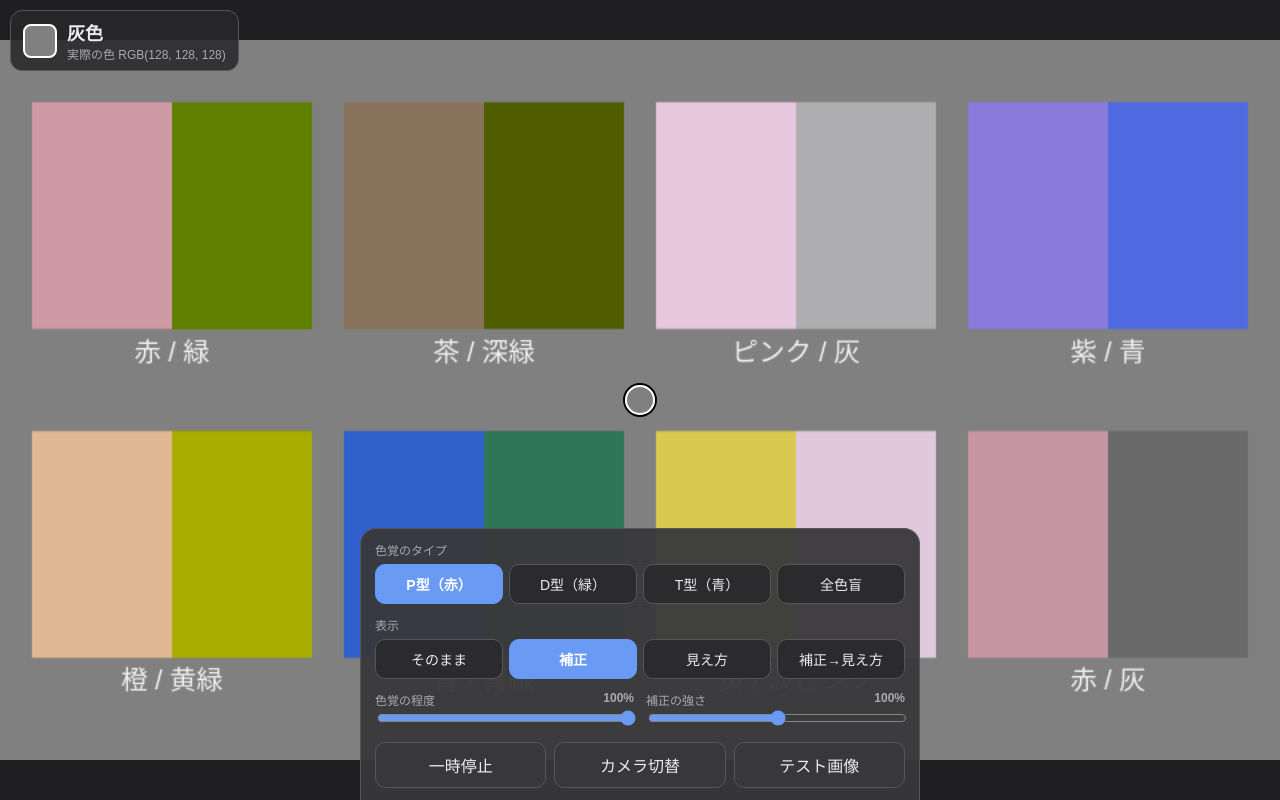
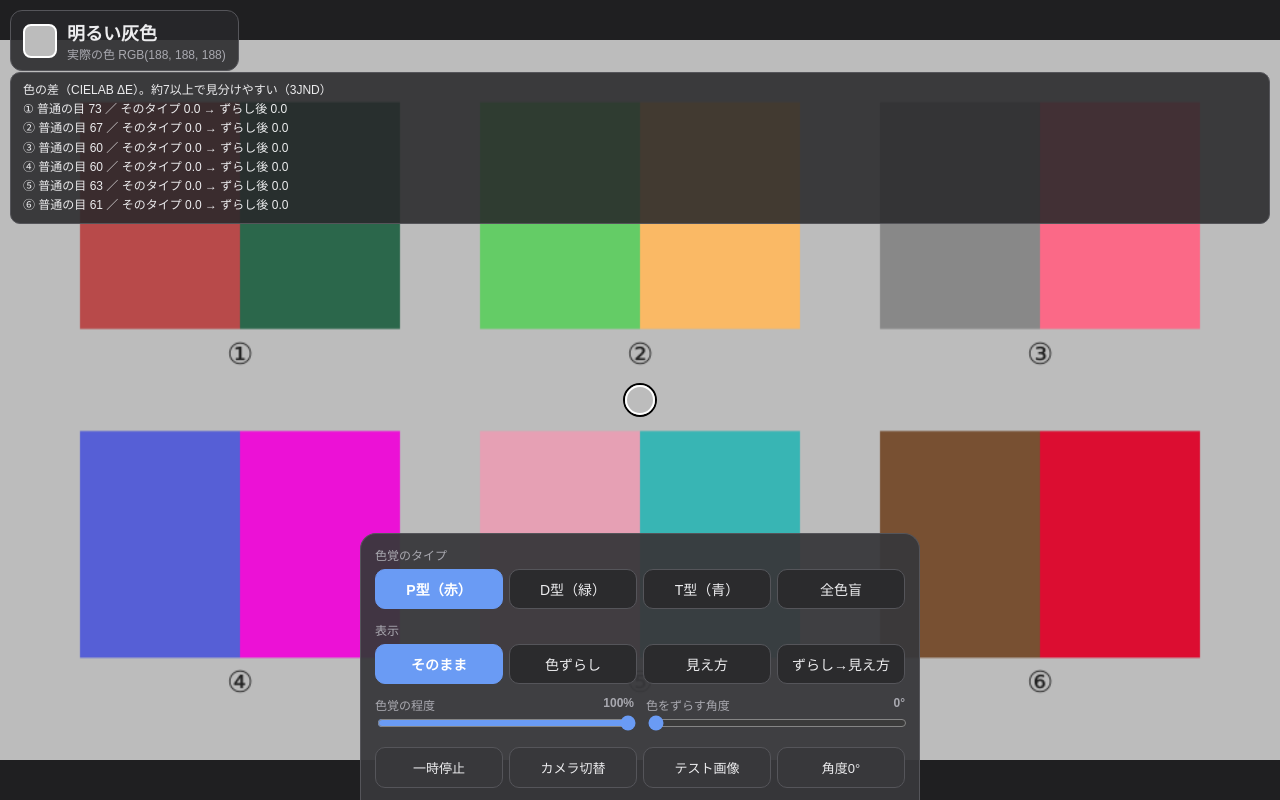
Before and after one commit to orihira/Colorblindness, a plain HTML site: page index.html in a window 1280 px wide. Both pictures are taken after a click on the button "テスト画像で試す". Drawn offline with Linux system fonts and the light colour scheme.

Commit message:
Add files via upload

```diff
--- a/index.html
+++ b/index.html
@@ -11,7 +11,7 @@
   html,body{height:100%;margin:0;background:var(--bg);color:var(--text);
     font-family:"Hiragino Sans","Yu Gothic UI","Noto Sans JP",sans-serif;-webkit-tap-highlight-color:transparent}
   body{height:100dvh;overflow:hidden}
-  #stage{position:absolute;inset:0;background:#1f1f21;touch-action:manipulation;overflow:hidden}
+  #stage{position:absolute;inset:0;background:#1f1f21;touch-action:none;overflow:hidden}
   canvas#view{position:absolute;inset:0;width:100%;height:100%;object-fit:contain;display:block}
   #start{position:absolute;inset:0;display:flex;flex-direction:column;align-items:center;justify-content:center;gap:14px;padding:24px;text-align:center}
   #start p{margin:0;color:var(--sub);font-size:14px;line-height:1.7;max-width:30em}
@@ -23,7 +23,7 @@
   #cname{font-size:18px;font-weight:700}
   #chex{font-size:12px;color:var(--sub)}
   #mark{position:absolute;width:30px;height:30px;margin:-15px 0 0 -15px;border:2px solid #fff;border-radius:50%;box-shadow:0 0 0 2px #000;pointer-events:none;display:none}
-  #note{position:absolute;left:10px;right:10px;top:calc(72px + env(safe-area-inset-top));background:rgba(40,40,43,.88);border:1px solid var(--line);border-radius:10px;padding:8px 12px;font-size:13px;color:var(--sub);display:none}
+  #note{position:absolute;left:10px;right:10px;top:calc(72px + env(safe-area-inset-top));background:rgba(40,40,43,.88);border:1px solid var(--line);border-radius:10px;padding:8px 12px;font-size:12px;line-height:1.6;white-space:pre-line;color:var(--text);display:none}
   #panel{position:absolute;left:0;right:0;bottom:0;max-width:560px;margin:0 auto;background:rgba(56,56,59,.95);border:1px solid var(--line);border-bottom:0;border-radius:16px 16px 0 0;padding:12px 14px calc(12px + env(safe-area-inset-bottom));display:grid;gap:12px;transition:transform .2s,opacity .2s}
   body:not(.ui) #panel{transform:translateY(100%);opacity:0;pointer-events:none}
   body:not(.ui) #readout,body:not(.ui) #mark,body:not(.ui) #note{visibility:hidden}
@@ -36,7 +36,7 @@
   .sliders{display:grid;grid-template-columns:1fr 1fr;gap:12px}
   .sliders label{display:flex;justify-content:space-between;font-size:12px;color:var(--sub)}
   input[type=range]{width:100%;accent-color:var(--accent)}
-  .btns{display:flex;gap:8px}.btns button{flex:1}
+  .btns{display:flex;gap:6px}.btns button{flex:1;font-size:13px;padding:10px 4px}
 </style>
 </head>
 <body>
@@ -48,7 +48,7 @@
   <div id="start">
     <button class="primary" id="startBtn">カメラを開始</button>
     <button id="chartBtn0">テスト画像で試す</button>
-    <p>色覚のタイプを選ぶと、色の違いが見分けやすくなる「補正」や、そのタイプの「見え方」をカメラ映像で確認できます。画面をタップすると、その場所の色の名前が出ます。映像は端末の外に送られません。操作パネルは、画面をタップすると出てきます。</p>
+    <p>色覚のタイプを選ぶと、色の違いが見分けやすくなる「補正」や、そのタイプの「見え方」をカメラ映像で確認できます。画面をタップすると色の名前と操作パネルが出ます。画面を左右になぞると、色が少しずつずれて、見分けにくい色の差が出てきます。映像は端末の外に送られません。<br>方式：色相回転（Zhu ら, UIST 2024）／見え方の近似（Machado ら, 2009）</p>
   </div>
 
 <div id="panel">
@@ -61,27 +61,26 @@
     </div></div>
   <div class="row"><span>表示</span>
     <div class="seg">
-      <input type="radio" name="mode" id="m0" value="0"><label for="m0">そのまま</label>
-      <input type="radio" name="mode" id="m2" value="2" checked><label for="m2">補正</label>
+      <input type="radio" name="mode" id="m0" value="0" checked><label for="m0">そのまま</label>
+      <input type="radio" name="mode" id="m2" value="2"><label for="m2">色ずらし</label>
       <input type="radio" name="mode" id="m1" value="1"><label for="m1">見え方</label>
-      <input type="radio" name="mode" id="m3" value="3"><label for="m3">補正→見え方</label>
+      <input type="radio" name="mode" id="m3" value="3"><label for="m3">ずらし→見え方</label>
     </div></div>
   <div class="sliders">
     <div><label for="sev"><span>色覚の程度</span><b id="sevV">100%</b></label><input type="range" id="sev" min="0" max="100" value="100"></div>
-    <div><label for="str"><span>補正の強さ</span><b id="strV">100%</b></label><input type="range" id="str" min="0" max="200" value="100"></div>
+    <div><label for="ang"><span>色をずらす角度</span><b id="angV">0°</b></label><input type="range" id="ang" min="0" max="360" value="0"></div>
   </div>
-  <div class="btns"><button id="freeze">一時停止</button><button id="flip">カメラ切替</button><button id="chart">テスト画像</button></div>
+  <div class="btns"><button id="freeze">一時停止</button><button id="flip">カメラ切替</button><button id="chart">テスト画像</button><button id="resetAng">角度0°</button></div>
 </div>
 </div>
 
 <script>
-const MATS = { // Machado et al. 2009（severity 1.0、線形RGB）
+const MATS = { // Machado et al. 2009（severity 1.0、線形RGBに適用）
   p:[[0.152286,1.052583,-0.204868],[0.114503,0.786281,0.099216],[-0.003882,-0.048116,1.051998]],
   d:[[0.367322,0.860646,-0.227968],[0.280085,0.672501,0.047413],[-0.011820,0.042940,0.968881]],
   t:[[1.255528,-0.076749,-0.178779],[-0.078411,0.930809,0.147602],[0.004733,0.691367,0.303900]],
-  a:[[0.2126,0.7152,0.0722],[0.2126,0.7152,0.0722],[0.2126,0.7152,0.0722]]
+  a:[[0.2126,0.7152,0.0722],[0.2126,0.7152,0.0722],[0.2126,0.7152,0.0722]] // 全色盲：Rec.709輝度
 };
-const KIND = {p:0,d:0,t:1,a:2};
 const $ = id => document.getElementById(id);
 const video = document.createElement('video');
 video.playsInline = true; video.muted = true; video.setAttribute('playsinline','');
@@ -89,20 +88,14 @@ const cv = $('view');
 const gl = cv.getContext('webgl',{antialias:false,preserveDrawingBuffer:false});
 
 const VS = `attribute vec2 p;varying vec2 uv;void main(){uv=p*.5+.5;gl_Position=vec4(p,0.,1.);}`;
-const FS = `precision highp float;varying vec2 uv;uniform sampler2D tex;uniform mat3 M;
-uniform float mode,strength,kind;
+const FS = `precision highp float;varying vec2 uv;uniform sampler2D tex;uniform mat3 M;uniform mat3 R;uniform float mode;
 vec3 toLin(vec3 c){return mix(c/12.92,pow((c+.055)/1.055,vec3(2.4)),step(.04045,c));}
 vec3 toSrgb(vec3 c){c=clamp(c,0.,1.);return mix(c*12.92,1.055*pow(c,vec3(1./2.4))-.055,step(.0031308,c));}
 void main(){
-  vec3 lin=toLin(texture2D(tex,uv).rgb);
-  vec3 sim=M*lin; vec3 o=lin;
-  if(mode>1.5){
-    vec3 e=lin-sim; vec3 add=vec3(0.);
-    if(kind<.5) add=vec3(0.,.7*e.r+e.g,.7*e.r+e.b);
-    else if(kind<1.5) add=vec3(e.r+.7*e.b,e.g+.7*e.b,0.);
-    o=lin+strength*add;
-    if(mode>2.5) o=M*clamp(o,0.,1.);
-  } else if(mode>.5) o=sim;
+  vec3 lin=toLin(texture2D(tex,uv).rgb); vec3 o=lin;
+  if(mode>.5&&mode<1.5) o=M*lin;               // 見え方（Machado）
+  else if(mode>1.5){ o=clamp(R*lin,0.,1.);     // グレー軸まわりの色相回転（Zhu）
+    if(mode>2.5) o=M*o; }                      // ずらした映像の見え方
   gl_FragColor=vec4(toSrgb(o),1.);
 }`;
 function sh(t,s){const x=gl.createShader(t);gl.shaderSource(x,s);gl.compileShader(x);return x}
@@ -118,28 +111,85 @@ const tex=gl.createTexture();gl.bindTexture(gl.TEXTURE_2D,tex);
 gl.pixelStorei(gl.UNPACK_FLIP_Y_WEBGL,true);
 const U = n => gl.getUniformLocation(prog,n);
 
-const st = {chart:false,type:'p',mode:2,sev:1,str:1,frozen:false,facing:'environment',pt:{x:.5,y:.5},ready:false};
+const st = {chart:false,type:'p',mode:0,sev:1,ang:0,frozen:false,facing:'environment',pt:{x:.5,y:.5},ready:false,pairs:[]};
 const frozenCv = document.createElement('canvas'), fctx = frozenCv.getContext('2d',{willReadFrequently:true});
 const sampCv = document.createElement('canvas'); sampCv.width = sampCv.height = 1;
 const sctx = sampCv.getContext('2d',{willReadFrequently:true});
 
-function updateUniforms(){
-  const F = MATS[st.type], m = new Float32Array(9);
-  for(let r=0;r<3;r++)for(let c=0;c<3;c++){
-    const id = r===c?1:0;
-    m[c*3+r] = id + st.sev*(F[r][c]-id); // 列優先
+/* ---------- 色計算（シェーダと同じ式。検証表に使う） ---------- */
+const toLinJ=v=>{v/=255;return v<=.04045?v/12.92:Math.pow((v+.055)/1.055,2.4)};
+const toSrgb8=v=>{v=Math.min(1,Math.max(0,v));return Math.round(255*(v<=.0031308?v*12.92:1.055*Math.pow(v,1/2.4)-.055))};
+const mv=(m,v)=>[0,1,2].map(r=>m[r][0]*v[0]+m[r][1]*v[1]+m[r][2]*v[2]);
+const clamp01=v=>v.map(x=>Math.min(1,Math.max(0,x)));
+function cvdM(){const F=MATS[st.type];return F.map((row,r)=>row.map((x,c)=>{const id=r===c?1:0;return id+st.sev*(x-id)}))}
+function rotM(deg){ // グレー軸(1,1,1)/√3まわりの回転
+  const t=deg*Math.PI/180,c=Math.cos(t),s=Math.sin(t),k=(1-c)/3,u=s/Math.sqrt(3);
+  return [[c+k,k-u,k+u],[k+u,c+k,k-u],[k-u,k+u,c+k]];
+}
+function lab(v){const [r,g,b]=v;
+  const X=.4124564*r+.3575761*g+.1804375*b, Y=.2126729*r+.7151522*g+.0721750*b, Z=.0193339*r+.1191920*g+.9503041*b;
+  const f=t=>t>216/24389?Math.cbrt(t):(24389/27*t+16)/116, fx=f(X/.95047), fy=f(Y), fz=f(Z/1.08883);
+  return [116*fy-16,500*(fx-fy),200*(fy-fz)];}
+const dE=(a,b)=>{const p=lab(a),q=lab(b);return Math.hypot(p[0]-q[0],p[1]-q[1],p[2]-q[2])};
+
+/* ---------- テスト画像：選んだタイプで「本当に混同する色」の組を計算で作る ---------- */
+const BASES=[[184,74,74],[100,204,102],[136,136,136],[86,95,214],[230,160,180],[120,80,50]];
+function nullDir(){ // 二色覚の混同線の方向（線形RGB）＝変換行列の零空間
+  const F=MATS[st.type];
+  if(st.type==='a'){const w=F[0],n=[w[1]-w[2],w[2]-w[0],w[0]-w[1]],m=Math.hypot(...n);return n.map(x=>x/m)} // 灰色軸と輝度ベクトルの両方に直交
+  let best=null,bm=0;
+  [[0,1],[0,2],[1,2]].forEach(([i,j])=>{const a=F[i],b=F[j];
+    const n=[a[1]*b[2]-a[2]*b[1],a[2]*b[0]-a[0]*b[2],a[0]*b[1]-a[1]*b[0]],m=Math.hypot(...n);
+    if(m>bm){bm=m;best=n.map(x=>x/m)}});
+  return best;
+}
+function partner(a){ // aと同じ混同線上で、色域内でいちばん遠い色
+  const n=nullDir();let tp=Infinity,tm=Infinity;
+  for(let k=0;k<3;k++){
+    if(n[k]>1e-6){tp=Math.min(tp,(1-a[k])/n[k]);tm=Math.min(tm,a[k]/n[k]);}
+    else if(n[k]<-1e-6){tp=Math.min(tp,a[k]/-n[k]);tm=Math.min(tm,(1-a[k])/-n[k]);}
   }
-  gl.uniformMatrix3fv(U('M'),false,m);
-  gl.uniform1f(U('mode'),st.mode);
-  gl.uniform1f(U('strength'),st.str);
-  gl.uniform1f(U('kind'),KIND[st.type]);
-  const n=$('note');
-  if(st.type==='a' && st.mode>=2){n.style.display='block';n.textContent='全色盲は色の情報そのものがないため、補正はできません。色の名前表示を使ってください。';}
-  else if(st.mode===1){n.style.display='block';n.textContent='選んだタイプの人の見え方を近似したものです。';}
-  else if(st.mode===3){n.style.display='block';n.textContent='補正した映像を、そのタイプの人が見た場合の近似です。ここで色の違いが見えていれば、補正が効いています。';}
-  else n.style.display='none';
+  const t=tp>=tm?tp:-tm;return a.map((x,k)=>x+.95*t*n[k]);
+}
+function makeChart(){
+  st.pairs=BASES.map(c=>{const a=c.map(toLinJ),b=partner(a);return {a,b,a8:a.map(toSrgb8),b8:b.map(toSrgb8)}});
+  const W=960,H=540,c=frozenCv;c.width=W;c.height=H;const x=fctx;
+  x.fillStyle='rgb(188,188,188)';x.fillRect(0,0,W,H);
+  const cw=240,ch=170,gx=(W-3*cw)/4,gy=(H-2*(ch+30))/3;
+  x.textAlign='center';x.font='22px sans-serif';
+  st.pairs.forEach((p,i)=>{const px=gx+(i%3)*(cw+gx),py=gy+Math.floor(i/3)*(ch+30+gy);
+    x.fillStyle=`rgb(${p.a8})`;x.fillRect(px,py,cw/2,ch);
+    x.fillStyle=`rgb(${p.b8})`;x.fillRect(px+cw/2,py,cw/2,ch);
+    x.fillStyle='#222';x.fillText('①②③④⑤⑥'[i],px+cw/2,py+ch+26);});
+}
+function verifyText(){
+  const M=cvdM(),R=rotM(st.ang);
+  let s='色の差（CIELAB ΔE）。約7以上で見分けやすい（3JND）\n';
+  st.pairs.forEach((p,i)=>{
+    const n=dE(p.a,p.b),s0=dE(mv(M,p.a),mv(M,p.b));
+    const s1=dE(mv(M,clamp01(mv(R,p.a))),mv(M,clamp01(mv(R,p.b))));
+    s+=`${'①②③④⑤⑥'[i]} 普通の目 ${n.toFixed(0)} ／ そのタイプ ${s0.toFixed(1)} → ずらし後 ${s1.toFixed(1)}${s1>=6.9?' ✓':''}\n`;
+  });
+  return s;
 }
 
+/* ---------- 表示更新 ---------- */
+function refreshNote(){
+  const n=$('note');let t='';
+  if(st.type==='a'&&st.mode>=2) t+='全色盲は色の情報そのものがないため、色ずらしでは区別できません。色名表示を使ってください。\n';
+  else if(st.mode===1) t+='選んだタイプの見え方の近似です。\n';
+  else if(st.mode===2) t+='画面を左右になぞると色がずれます（0°で元の色）。\n';
+  else if(st.mode===3) t+='ずらした映像を、そのタイプの人が見た場合の近似です。\n';
+  if(st.chart) t+=verifyText();
+  n.style.display=t?'block':'none';n.textContent=t.trim();
+}
+function updateUniforms(){
+  const to=m=>{const o=new Float32Array(9);for(let r=0;r<3;r++)for(let c=0;c<3;c++)o[c*3+r]=m[r][c];return o};
+  gl.uniformMatrix3fv(U('M'),false,to(cvdM()));
+  gl.uniformMatrix3fv(U('R'),false,to(rotM(st.ang)));
+  gl.uniform1f(U('mode'),st.mode);
+  refreshNote();
+}
 function frame(){
   requestAnimationFrame(frame);
   if(!st.ready) return;
@@ -149,7 +199,6 @@ function frame(){
   }
   gl.drawArrays(gl.TRIANGLE_STRIP,0,4);
 }
-
 function contentRect(){
   const r=cv.getBoundingClientRect(), vw=cv.width, vh=cv.height;
   const s=Math.min(r.width/vw,r.height/vh), w=vw*s, h=vh*s;
@@ -160,14 +209,6 @@ function placeMark(){
   m.style.display=st.ready?'block':'none';
   m.style.left=(c.x+st.pt.x*c.w)+'px'; m.style.top=(c.y+st.pt.y*c.h)+'px';
 }
-$('stage').addEventListener('pointerdown',e=>{
-  if(!st.ready||e.target.closest('button,#panel')) return;
-  const r=cv.getBoundingClientRect(), c=contentRect();
-  const x=(e.clientX-r.left-c.x)/c.w, y=(e.clientY-r.top-c.y)/c.h;
-  if(x<0||x>1||y<0||y>1) return;
-  st.pt={x,y}; placeMark(); sample(); showUI();
-});
-addEventListener('resize',placeMark);
 let uiTimer;
 function showUI(){
   document.body.classList.add('ui');
@@ -176,7 +217,35 @@ function showUI(){
 }
 $('panel').addEventListener('pointerdown',showUI);
 $('panel').addEventListener('input',showUI);
+addEventListener('resize',placeMark);
 
+function setMode(m){st.mode=m;$('m'+m).checked=true;}
+function setAng(a){st.ang=a;$('ang').value=Math.round(a);$('angV').textContent=Math.round(a)+'°';updateUniforms();}
+
+/* タップ＝色を調べる＋パネル表示 / 左右になぞる＝色相を回す */
+const stage=$('stage');let drag=null;
+stage.addEventListener('pointerdown',e=>{
+  if(!st.ready||e.target.closest('button,#panel')) return;
+  drag={x:e.clientX,a0:st.ang,moved:false};
+  try{stage.setPointerCapture(e.pointerId)}catch(_){}
+});
+stage.addEventListener('pointermove',e=>{
+  if(!drag) return;
+  const dx=e.clientX-drag.x;
+  if(!drag.moved&&Math.abs(dx)>8) drag.moved=true;
+  if(drag.moved){ if(st.mode<2) setMode(2); setAng(((drag.a0+dx*.4)%360+360)%360); showUI(); }
+});
+stage.addEventListener('pointerup',e=>{
+  if(!drag) return; const d=drag; drag=null;
+  if(d.moved) return;
+  const r=cv.getBoundingClientRect(), c=contentRect();
+  const x=(e.clientX-r.left-c.x)/c.w, y=(e.clientY-r.top-c.y)/c.h;
+  if(x<0||x>1||y<0||y>1){showUI();return;}
+  st.pt={x,y}; placeMark(); sample(); showUI();
+});
+stage.addEventListener('pointercancel',()=>{drag=null});
+
+/* ---------- 色名（実際の色。※名前のルールは簡易版） ---------- */
 function rgb2hsl(r,g,b){r/=255;g/=255;b/=255;const mx=Math.max(r,g,b),mn=Math.min(r,g,b),l=(mx+mn)/2,d=mx-mn;
   let h=0,s=0;if(d){s=d/(1-Math.abs(2*l-1));
     h=mx===r?((g-b)/d)%6:mx===g?(b-r)/d+2:(r-g)/d+4;h=(h*60+360)%360;}
@@ -215,6 +284,7 @@ function sample(){
 }
 setInterval(sample,200);
 
+/* ---------- カメラ / テスト画像 ---------- */
 async function startCam(){
   try{
     if(video.srcObject) video.srcObject.getTracks().forEach(t=>t.stop());
@@ -225,23 +295,12 @@ async function startCam(){
     cv.width=Math.round(video.videoWidth*sc); cv.height=Math.round(video.videoHeight*sc);
     frozenCv.width=cv.width; frozenCv.height=cv.height;
     gl.viewport(0,0,cv.width,cv.height);
-    st.ready=true; st.frozen=false; $('freeze').textContent='一時停止';
-    st.chart=false; $('start').style.display='none'; updateUniforms(); placeMark(); showUI();
+    st.ready=true; st.frozen=false; st.chart=false; $('freeze').textContent='一時停止';
+    $('start').style.display='none'; updateUniforms(); placeMark(); showUI();
   }catch(e){
     $('start').style.display='flex';
     $('start').querySelector('p').textContent='カメラを開始できませんでした。ブラウザのカメラ許可を確認して、もう一度押してください。（'+e.name+'）';
   }
-}
-function makeChart(){
-  const W=960,H=540,c=frozenCv; c.width=W;c.height=H;
-  const x=fctx; x.fillStyle='#808080';x.fillRect(0,0,W,H);
-  const pairs=[['#d03a2e','#5f9a3a','赤 / 緑'],['#8a5a2b','#4f6a2a','茶 / 深緑'],['#e6a1b5','#aeaeb0','ピンク / 灰'],['#8a5ac8','#4f6ee0','紫 / 青'],
-    ['#e08a2b','#a8b82a','橙 / 黄緑'],['#2f6fd0','#2f9a8f','青 / 青緑'],['#d8c33a','#e0b0c0','黄 / 淡ピンク'],['#c64a4a','#6a6a6a','赤 / 灰']];
-  const cw=210,ch=170,gx=(W-4*cw)/5,gy=(H-2*(ch+30))/3;
-  x.textAlign='center';x.font='20px sans-serif';
-  pairs.forEach((p,i)=>{const px=gx+(i%4)*(cw+gx),py=gy+Math.floor(i/4)*(ch+30+gy);
-    x.fillStyle=p[0];x.fillRect(px,py,cw/2,ch);x.fillStyle=p[1];x.fillRect(px+cw/2,py,cw/2,ch);
-    x.fillStyle='#f0f0f0';x.fillText(p[2],px+cw/2,py+ch+24);});
 }
 function showChart(){
   makeChart(); cv.width=960; cv.height=540; gl.viewport(0,0,960,540);
@@ -251,9 +310,10 @@ function showChart(){
   $('freeze').textContent='一時停止'; $('start').style.display='none';
   updateUniforms(); placeMark(); sample(); showUI();
 }
+const refresh=()=>st.chart?showChart():updateUniforms();
+$('startBtn').onclick=startCam;
 $('chartBtn0').onclick=showChart;
 $('chart').onclick=()=>{ if(st.chart) startCam(); else showChart(); };
-$('startBtn').onclick=startCam;
 $('flip').onclick=()=>{st.facing=st.facing==='environment'?'user':'environment';startCam();};
 $('freeze').onclick=()=>{
   if(!st.ready||st.chart) return;
@@ -261,10 +321,11 @@ $('freeze').onclick=()=>{
   if(st.frozen) fctx.drawImage(video,0,0,frozenCv.width,frozenCv.height);
   $('freeze').textContent=st.frozen?'再開':'一時停止';
 };
-document.querySelectorAll('input[name=type]').forEach(i=>i.onchange=()=>{st.type=i.value;updateUniforms();});
+$('resetAng').onclick=()=>{setAng(0);showUI();};
+document.querySelectorAll('input[name=type]').forEach(i=>i.onchange=()=>{st.type=i.value;refresh();});
 document.querySelectorAll('input[name=mode]').forEach(i=>i.onchange=()=>{st.mode=+i.value;updateUniforms();});
-$('sev').oninput=e=>{st.sev=e.target.value/100;$('sevV').textContent=e.target.value+'%';updateUniforms();};
-$('str').oninput=e=>{st.str=e.target.value/100;$('strV').textContent=e.target.value+'%';updateUniforms();};
+$('sev').oninput=e=>{st.sev=e.target.value/100;$('sevV').textContent=e.target.value+'%';refresh();};
+$('ang').oninput=e=>{setAng(+e.target.value);};
 if(!gl){$('start').querySelector('p').textContent='このブラウザはWebGLに対応していません。';$('startBtn').style.display='none';}
 updateUniforms(); frame();
 </script>
```
